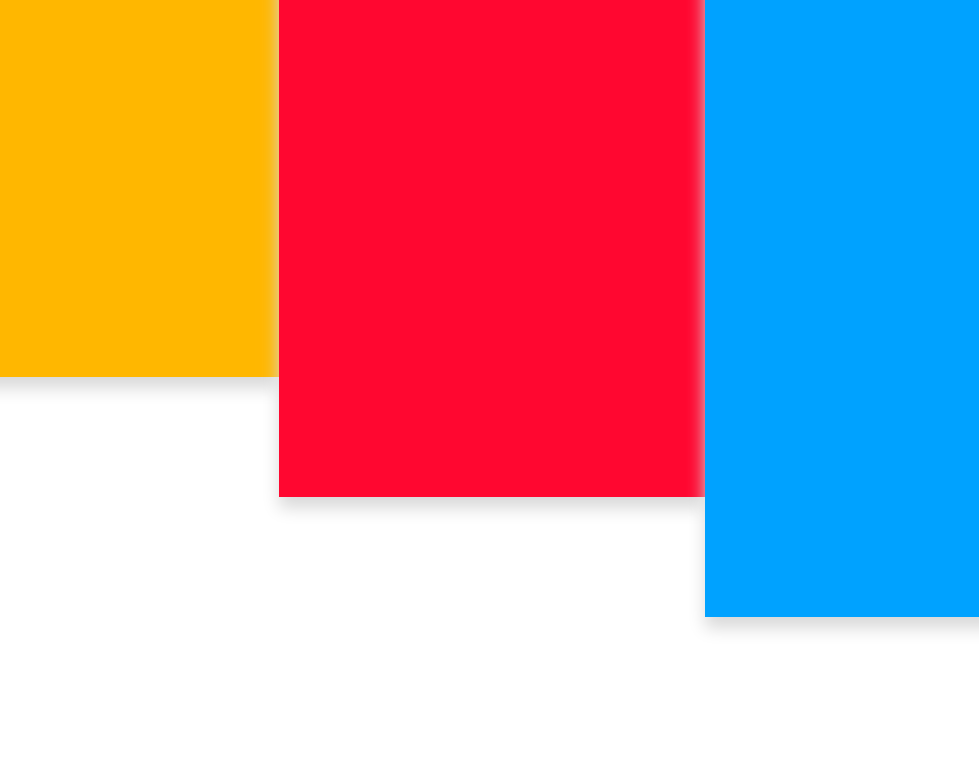
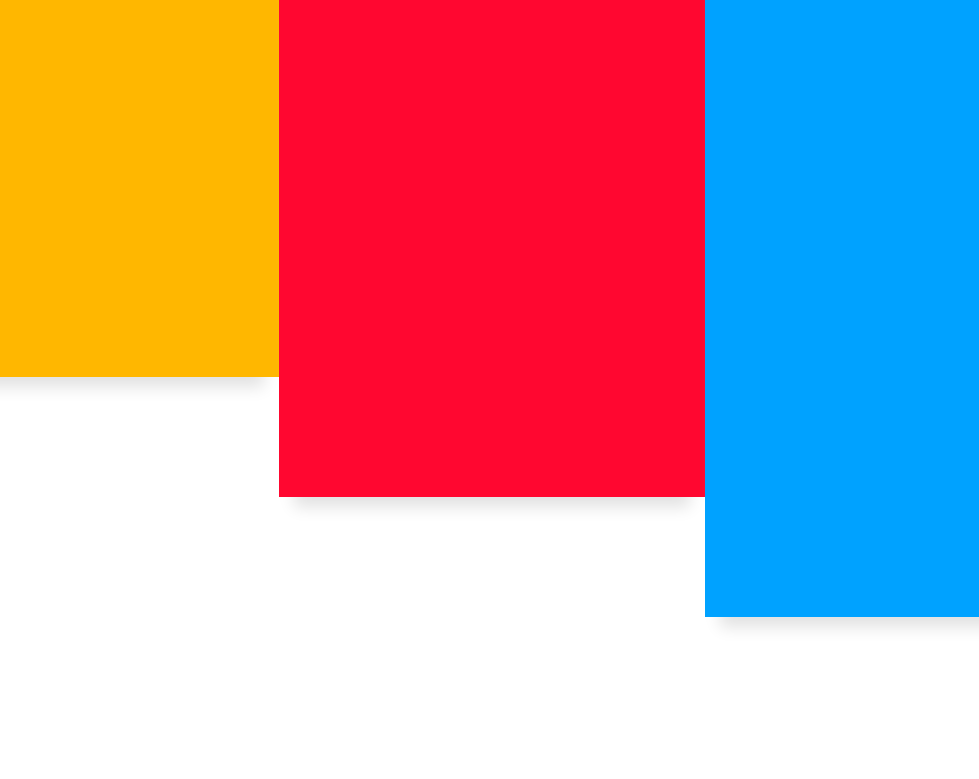
Before and after one commit to AtharvaDeolalikar/Wave-Browser-Website-Clone, a plain HTML site: page index.html in a window 1280 px wide. Shown: the part 880-1659 px from the top of the page, without its empty margins (148-1127 px from the left). Drawn offline with Linux system fonts and the light colour scheme.

Commit message:
Box shadow updated

```diff
--- a/assets/css/styles.css
+++ b/assets/css/styles.css
@@ -120,7 +120,7 @@
 }
 
 .color-col {
-  box-shadow: 0px 11px 16px rgb(217,217,217);
+  box-shadow: 0px 25px 15px -15px #e2e2e2;
 }
 
 @media (max-width: 450px) {
```
Also changed, not shown: 1 other file.
